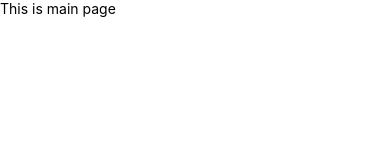
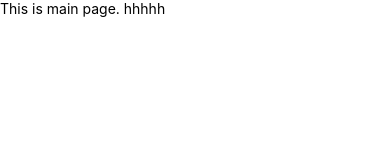
Before and after one commit to DatLe-99/DeliveryLater, a React Native app: screen / in a window 390 px wide. Shown: the top 160 px of the page. Built offline with nearby package versions, Linux system fonts and the light colour scheme.

Commit message:
Update App.js

```diff
--- a/App.js
+++ b/App.js
@@ -20,7 +20,7 @@ export default class App extends Component {
   render() {
     return (
       <View>
-        <Text>This is main page</Text>
+        <Text>This is main page. hhhhh</Text>
       </View>
     );
   }
```
